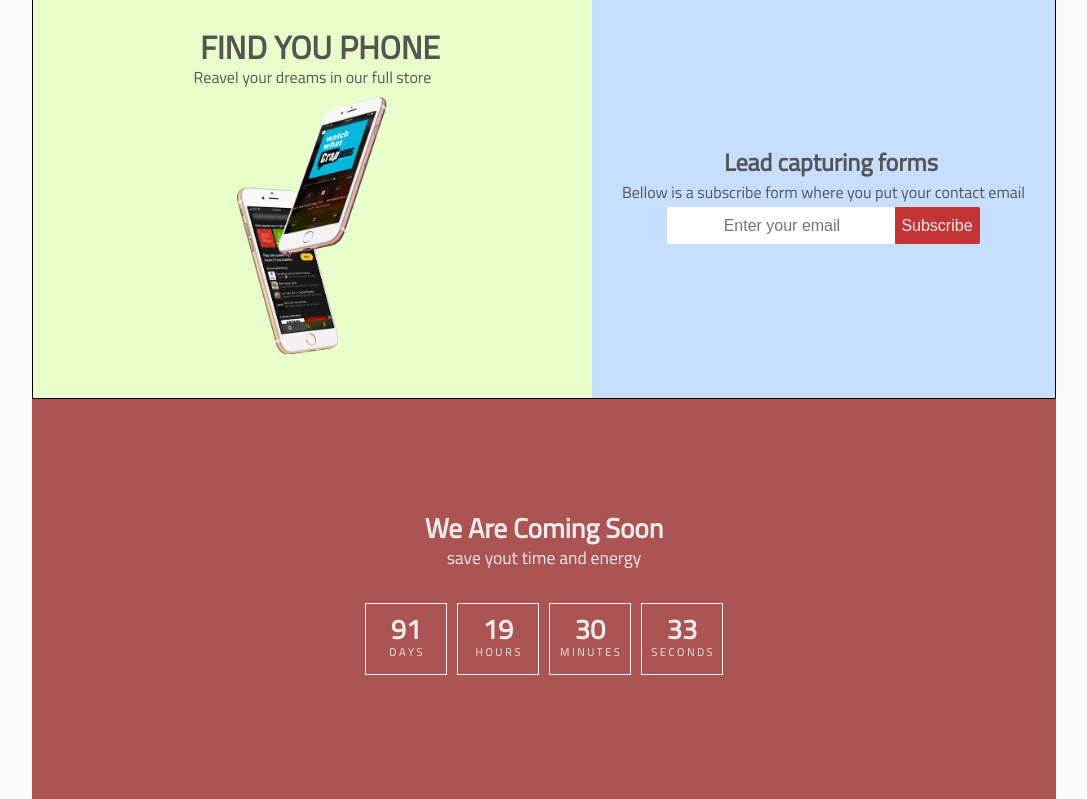
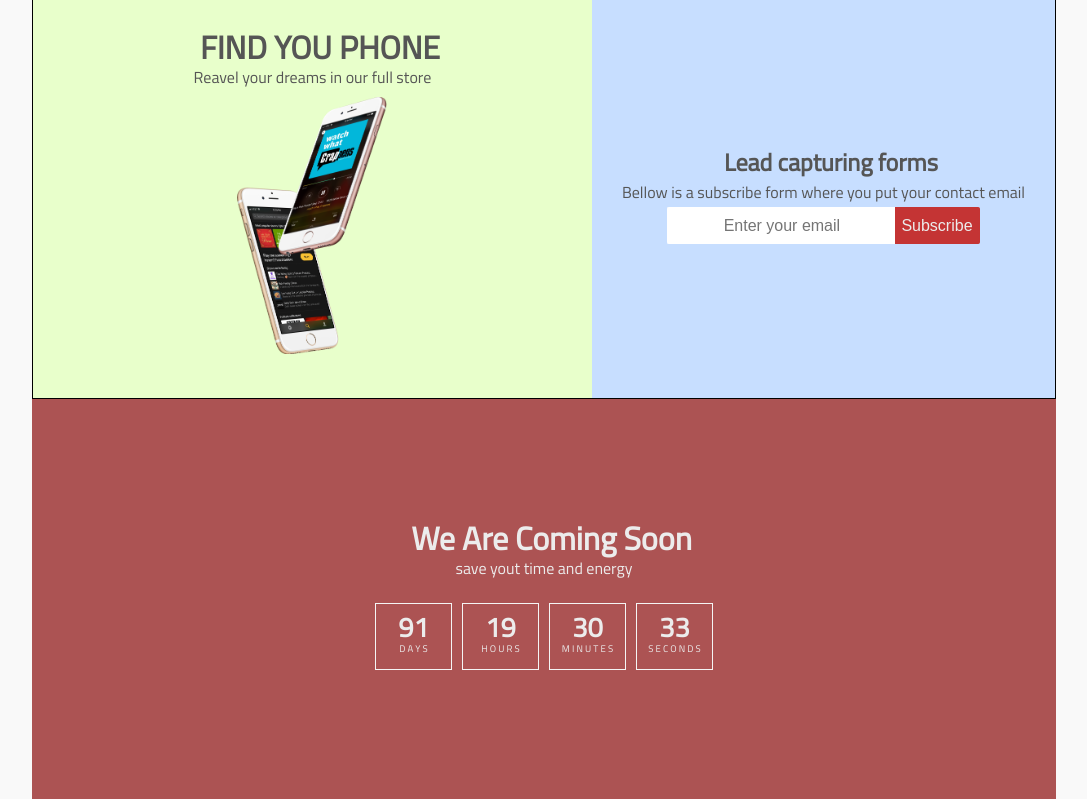
Before and after one commit to nikolataby/flexbox-landing-page, a plain HTML site: page index.html in a window 1280 px wide. Shown: the part 116-915 px from the top of the page, without its empty margins (96-1183 px from the left). Drawn offline with Linux system fonts and the light colour scheme.

Commit message:
Add files via upload

```diff
--- a/index.html
+++ b/index.html
@@ -56,8 +56,9 @@
 		</div>
 	</section>
 	<section class="timer">
-		<p>We Are Coming Soon</p>
+		<h1>We Are Coming Soon</h1>
 		<p>save yout time and energy</p>
+		<p>&nbsp;</p>
 		<div class="countdown">
 			<div class="letter">
 					<p id="day"></p>
--- a/style.css
+++ b/style.css
@@ -277,14 +277,7 @@ input#email::placeholder {
   background-color: #ac5353;
   color: #ececec;
 }
-.timer > p:first-child { /* stil prvog paragrafa u klasi .timer */
-  font-size: 1.7em;
-  font-weight: 700;
-}
-.timer > p:nth-child(2) { /* stil drugog paragrafa u klasi .timer */
-  padding: 10px 0 30px 0;
-  font-size: 1.1em;
-}
+
 .countdown {
   display: flex;
   flex-direction: row;
@@ -296,8 +289,8 @@ input#email::placeholder {
   flex-direction: column;
   align-items: center;
   justify-content: center;
-  width: 80px;
-  height:70px;
+  width: 75px;
+  height:65px;
   margin: 5px;
   border: 1px solid #f5f5f5;
 }
@@ -306,9 +299,9 @@ input#email::placeholder {
   font-weight: 700;
 }
 .letter>p { /* dani counter-a */
-  padding-top: 3px;
+  padding-top: 2px;
   align-content: center;
-  font-size: 0.7em;
+  font-size: 0.6em;
 }
 /* ----------------------- RESPONSIVE PART --------------*/
 @media only screen and (max-width : 640px) {
@@ -389,7 +382,7 @@ input#toggle:checked ~ .menu {
 .timer {
   display: flex;
   position: relative;
-  top: 180px;
+  top: 160px;
 }
 
 
```
